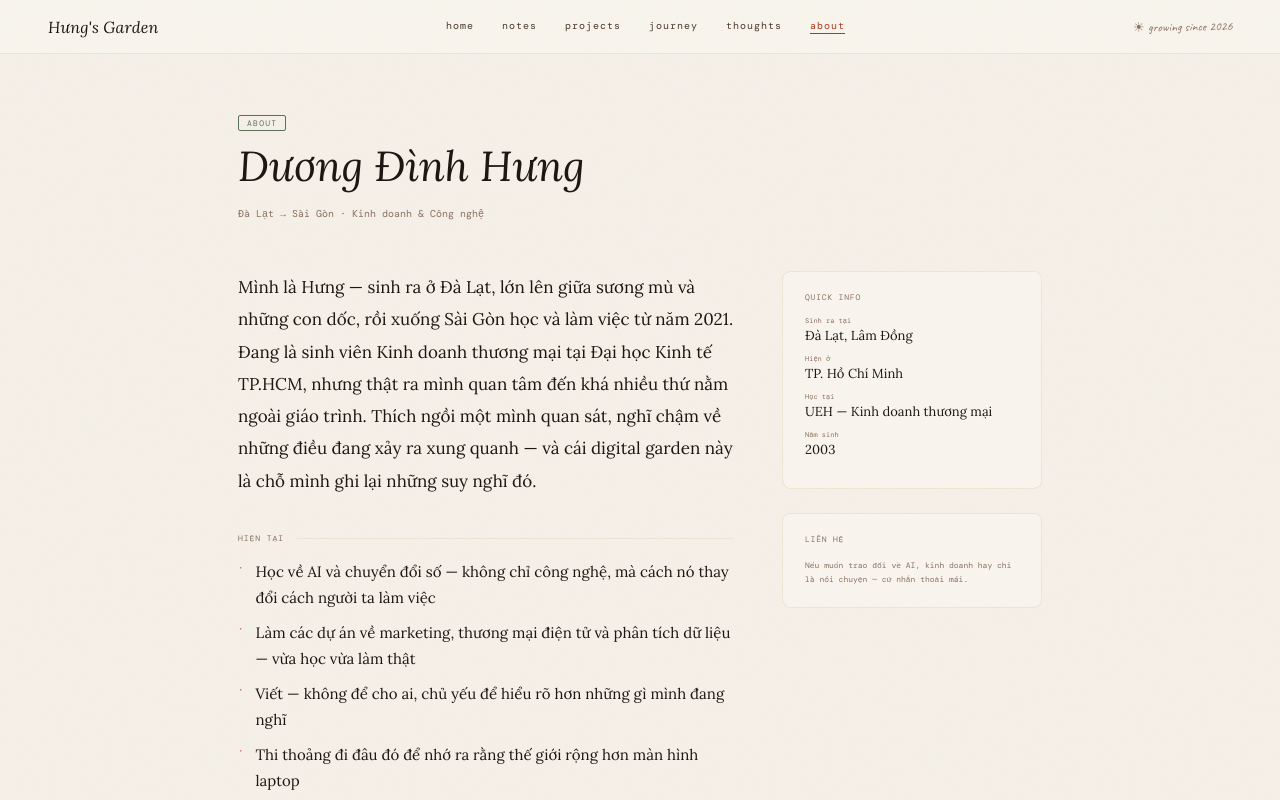
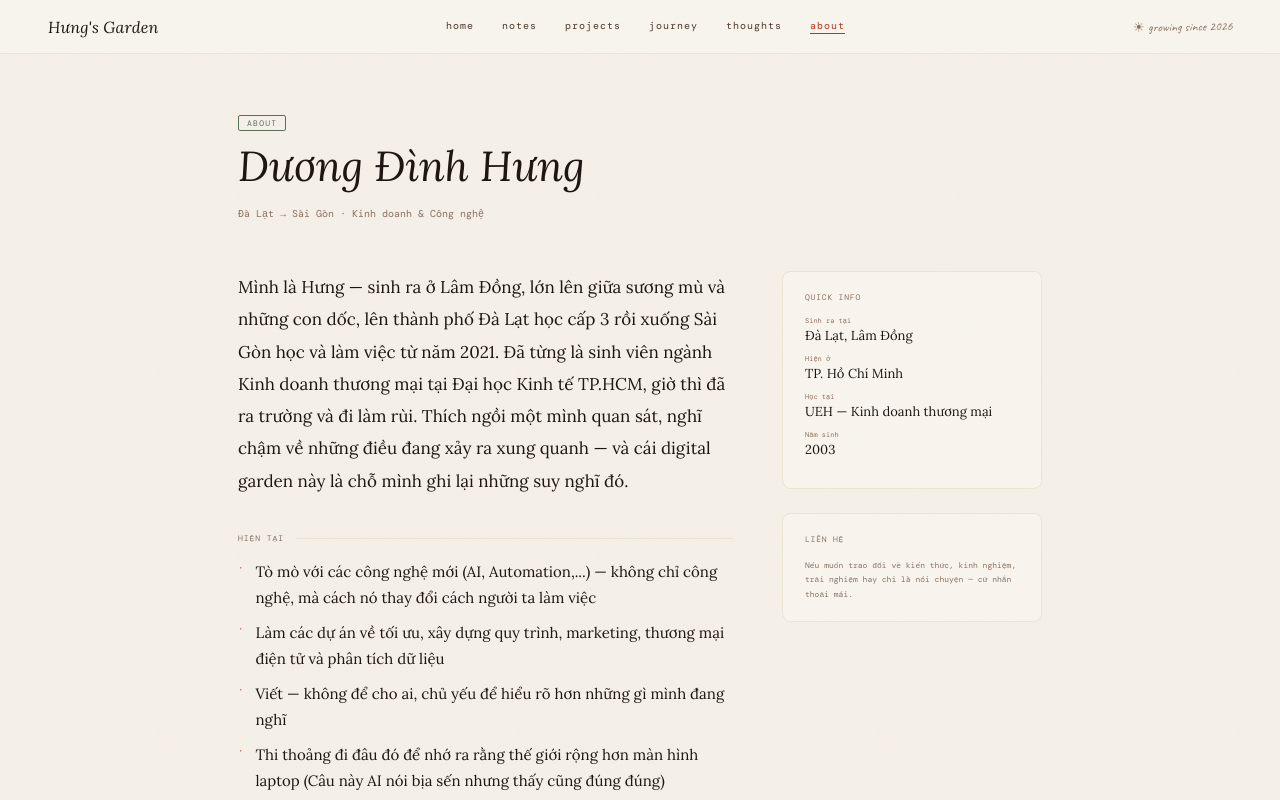
Before and after one commit to ddinhhungg/hung-digital-garden, a Next.js app: page /about in a window 1280 px wide. Shown: the top 800 px of the page. Built offline with nearby package versions, Linux system fonts and the light colour scheme; a web font is replaced by a local one.

Commit message:
Update page.tsx

```diff
--- a/app/about/page.tsx
+++ b/app/about/page.tsx
@@ -39,12 +39,10 @@ export default function AboutPage() {
               fontFamily: 'var(--serif)', fontSize: 17, lineHeight: 1.9,
               color: 'var(--ink)', margin: '0 0 36px',
             }}>
-              Mình là Hưng — sinh ra ở Đà Lạt, lớn lên giữa sương mù và những con dốc,
-              rồi xuống Sài Gòn học và làm việc từ năm 2021. Đang là sinh viên Kinh doanh
-              thương mại tại Đại học Kinh tế TP.HCM, nhưng thật ra mình quan tâm đến
-              khá nhiều thứ nằm ngoài giáo trình. Thích ngồi một mình quan sát, nghĩ
-              chậm về những điều đang xảy ra xung quanh — và cái digital garden này là
-              chỗ mình ghi lại những suy nghĩ đó.
+              Mình là Hưng — sinh ra ở Lâm Đồng, lớn lên giữa sương mù và những con dốc, lên thành phố Đà Lạt học cấp 3
+              rồi xuống Sài Gòn học và làm việc từ năm 2021. Đã từng là sinh viên ngành Kinh doanh
+              thương mại tại Đại học Kinh tế TP.HCM, giờ thì đã ra trường và đi làm rùi.
+              Thích ngồi một mình quan sát, nghĩ chậm về những điều đang xảy ra xung quanh — và cái digital garden này là chỗ mình ghi lại những suy nghĩ đó.
             </p>
 
             {/* Currently */}
@@ -59,10 +57,10 @@ export default function AboutPage() {
               </div>
               <ul style={{ margin: 0, padding: 0, listStyle: 'none', display: 'flex', flexDirection: 'column', gap: 10 }}>
                 {[
-                  'Học về AI và chuyển đổi số — không chỉ công nghệ, mà cách nó thay đổi cách người ta làm việc',
-                  'Làm các dự án về marketing, thương mại điện tử và phân tích dữ liệu — vừa học vừa làm thật',
+                  'Tò mò với các công nghệ mới (AI, Automation,...) — không chỉ công nghệ, mà cách nó thay đổi cách người ta làm việc',
+                  'Làm các dự án về tối ưu, xây dựng quy trình, marketing, thương mại điện tử và phân tích dữ liệu',
                   'Viết — không để cho ai, chủ yếu để hiểu rõ hơn những gì mình đang nghĩ',
-                  'Thi thoảng đi đâu đó để nhớ ra rằng thế giới rộng hơn màn hình laptop',
+                  'Thi thoảng đi đâu đó để nhớ ra rằng thế giới rộng hơn màn hình laptop (Câu này AI nói bịa sến nhưng thấy cũng đúng đúng)',
                 ].map((item, i) => (
                   <li key={i} style={{ display: 'flex', gap: 12, alignItems: 'flex-start' }}>
                     <span style={{
@@ -112,7 +110,7 @@ export default function AboutPage() {
               color: 'var(--ink-muted)', borderLeft: '3px solid var(--cream-dkr)',
               paddingLeft: 16, margin: 0, lineHeight: 1.8,
             }}>
-              Mình tin rằng sống chậm hơn một chút thường giúp nhìn thấy nhiều hơn.
+              Mình tin rằng sống chậm hơn một chút thường giúp nhìn thấy nhiều hơn (AI cũng bịa, vẫn thấy đúng mà nó hiểu mình hơn cả mình :)))).
             </p>
           </div>
 
@@ -166,7 +164,7 @@ export default function AboutPage() {
                 fontFamily: 'var(--mono)', fontSize: 8, color: 'var(--ink-muted)',
                 lineHeight: 1.8, margin: 0,
               }}>
-                Nếu muốn trao đổi về AI, kinh doanh hay chỉ là nói chuyện — cứ nhắn thoải mái.
+                Nếu muốn trao đổi về kiến thức, kinh nghiệm, trải nghiệm hay chỉ là nói chuyện — cứ nhắn thoải mái.
               </p>
             </div>
 
```
